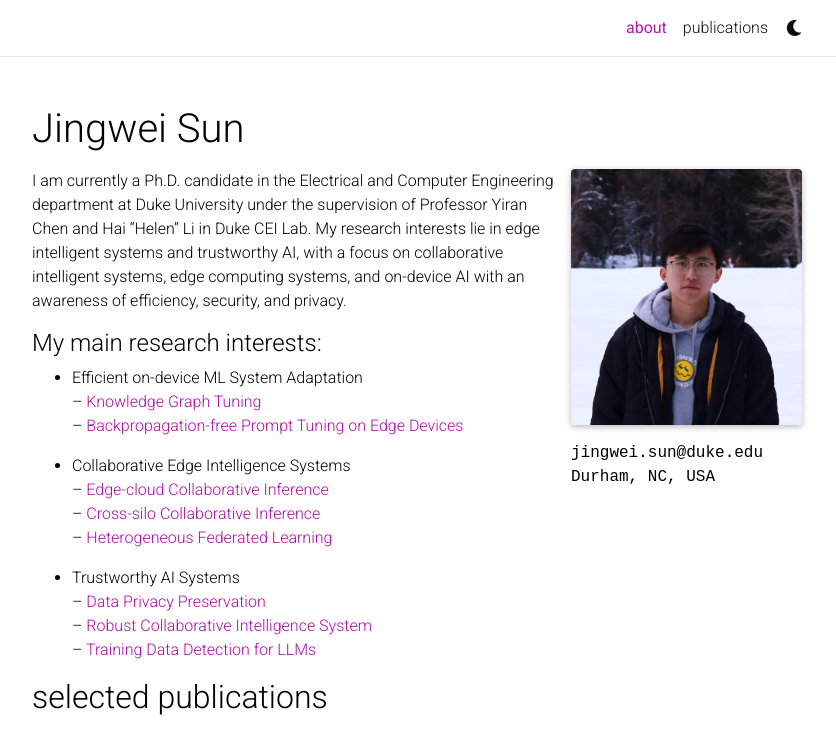
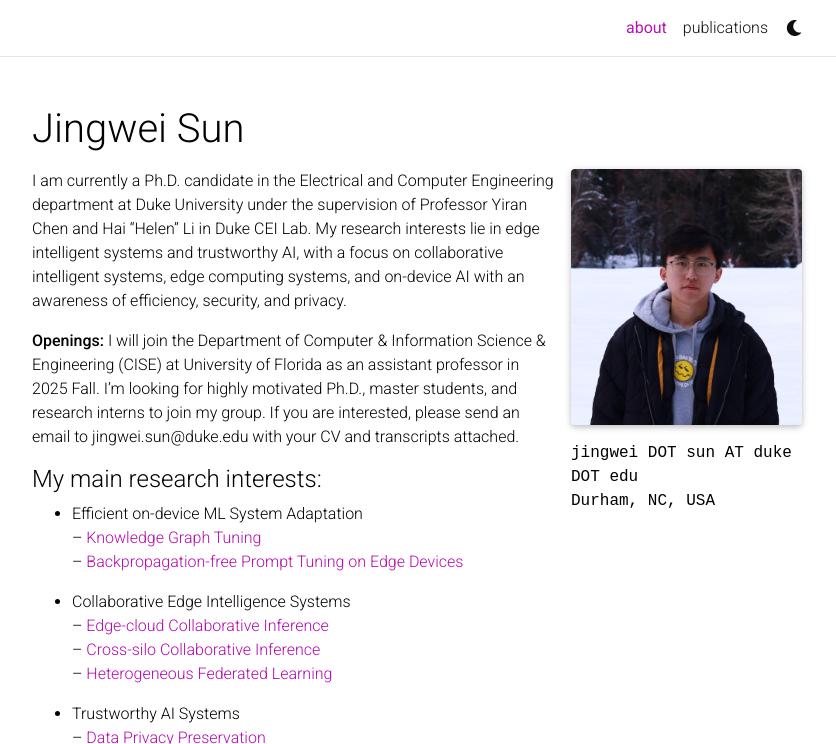
Before and after one commit to jeremy313/jeremy313.github.io, a Jekyll site: the page built from _pages/about.md, in a window 1280 px wide and 1150 px high, cut to the strip 0-744 px from the top of the window. Shown: the whole strip, without its empty margins (223-1059 px from the left). Built offline with Jekyll 4.4.1, drawn with Linux system fonts in a browser that asks for light colours; full-size pictures stand in for the smaller copies a plugin makes; comment, search, counter and statistics services are not loaded; a style sheet for code colours, icons or effects is not loaded.

Commit message:
Update about.md

```diff
--- a/_pages/about.md
+++ b/_pages/about.md
@@ -8,7 +8,7 @@ profile:
   image: profile.jpg
   image_circular: false # crops the image to make it circular
   address: >
-    <p>jingwei.sun@duke.edu</p>
+    <p>jingwei DOT sun AT duke DOT edu</p>
     <p>Durham, NC, USA</p>
 
 news: false  # includes a list of news items
@@ -18,6 +18,8 @@ social: true  # includes social icons at the bottom of the page
 ---
 
 I am currently a Ph.D. candidate in the Electrical and Computer Engineering department at Duke University under the supervision of Professor Yiran Chen and Hai "Helen" Li in Duke CEI Lab. My research interests lie in edge intelligent systems and trustworthy AI, with a focus on collaborative intelligent systems, edge computing systems, and on-device AI with an awareness of efficiency, security, and privacy.
+
+**Openings:** I will join the Department of Computer & Information Science & Engineering (CISE) at University of Florida as an assistant professor in 2025 Fall. I’m looking for highly motivated Ph.D., master students, and research interns to join my group. If you are interested, please send an email to jingwei.sun@duke.edu with your CV and transcripts attached.
 
 
 #### My main research interests:
```
